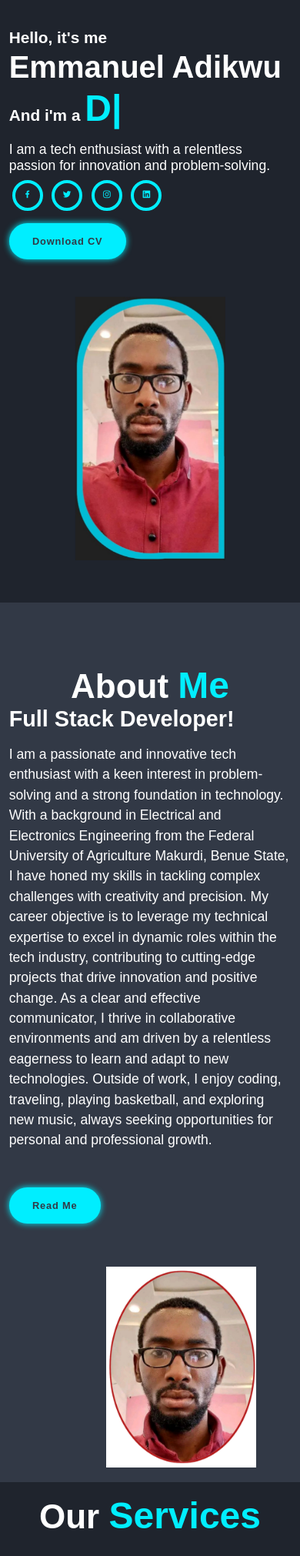
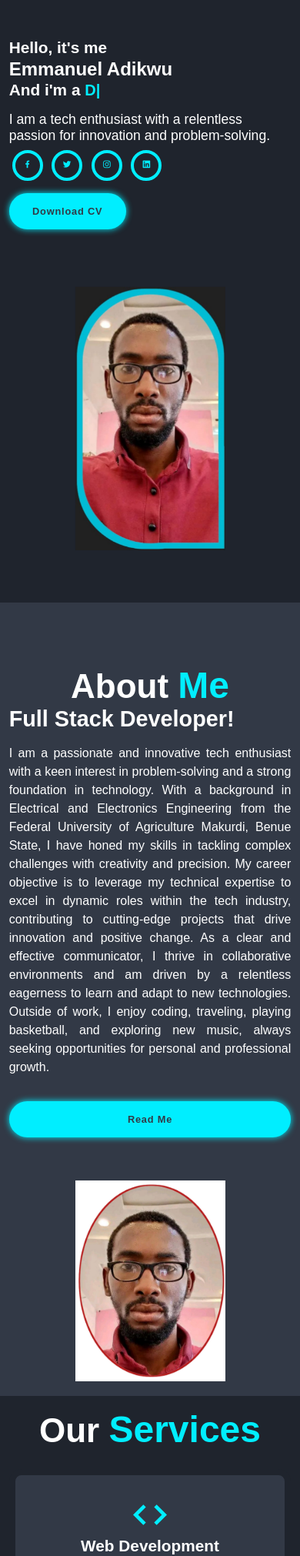
Before and after one commit to Emmanuel8577/PORTFOLIO-SITE, a Django app: page / in a window 390 px wide. Shown: the part 61-2083 px from the top of the page at 77% size. Run offline with Django 5.2, Linux system fonts and the light colour scheme; some libraries are stand-ins or nearby versions; some web fonts are replaced.

Commit message:
updated index templates

```diff
--- a/MyPortfolio/static/apps/css/style.css
+++ b/MyPortfolio/static/apps/css/style.css
@@ -180,7 +180,7 @@
 
 .about{
     display: flex;
-    justify-content: center;
+    justify-content:center;
     align-items: center;
     gap: 3rem;
     background: var(--second-bg-color);
@@ -199,7 +199,7 @@
 }
 
 .abount-content h2{
-    text-align: left;
+    text-align: center;
     line-height: 1.2;
 }
 .about-content h3{
@@ -207,9 +207,10 @@
 }
 
 .about-content p{
-    font-size: 2.2rem;
+    font-size: 2rem;
     margin: 2rem 0 4rem;
     line-height: 1.5;
+    text-align: justify;
 
 }
 
@@ -252,6 +253,7 @@
 .services-box p{
     font-size: 1.6rem;
     margin: 1rem 0 3 rem;
+    text-align: justify;
 }
 
 .portfolio {
@@ -419,6 +421,11 @@
     section {
         padding: 10rem 3% 2rem;
     }
+    .about-content a{
+        display: flex;
+        align-items: center;
+        justify-content: center;
+    }
 
     .services {
         padding: 2rem 3%;
@@ -475,10 +482,12 @@
 
     .home-content h3 {
         font-size: 2.6rem;
+        font-weight: 600;
     }
 
     .home-content h1 {
-        font-size: 5rem;
+        font-size: 4rem;
+        font-weight: 600;
     }
 
     .home-img img{
@@ -493,11 +502,13 @@
 
     .about img {
         width: 50vw;
+        margin: 0;
         margin-top: 4rem;
     }
-
-    .services h2{
-        margin-bottom: 3rem;
+    .about-content a{
+        display:flex;
+        align-items: center;
+        justify-content: center;
     }
 
     .services h2{
@@ -511,10 +522,25 @@
 }
 
 @media (max-width: 617px) {
+    .home-content h1 {
+        font-size: 3.0rem;
+        font-weight: 600;
+        line-height: 1.3;
+    }
+    .home-content h3 span{
+        font-size: 2.5rem;
+        font-weight: 600;
+    }
+    .about-content a{
+        display:flex;
+        align-items: center;
+        justify-content: center;
+    }
     .portfolio-container {
         grid-template-columns: 1fr;
 
     }
+
 
 }
 
@@ -522,6 +548,21 @@
     html {
         font-size: 50%;
 
+    }
+    .home-content h1 {
+        font-size: 3.0rem;
+        font-weight: 600;
+        line-height: 1.3;
+    }
+
+    .home-content h3 span{
+        font-size: 2.5rem;
+        font-weight: 600;
+    }
+    .about-content a{
+        display:flex;
+        align-items: center;
+        justify-content: center;
     }
     .contact form .input-box input {
         width: 100%;
@@ -531,12 +572,27 @@
 }
 
 @media (max-width: 365px) {
+    .home-content h1 {
+        font-size: 3.0rem;
+        font-weight: 600;
+        line-height: 1.3;
+    }
+    .home-content h3 span{
+        font-size: 2.5rem;
+        font-weight: 600;
+    }
     .home-img img {
         width: 55vw;
 
     }
     .about-img img{
         width:55vw;
+        margin: 0;
+    }
+    .about-content a{
+        display:flex;
+        align-items: center;
+        justify-content: center;
     }
 
     .footer{
--- a/MyPortfolio/static/apps/js/script.js
+++ b/MyPortfolio/static/apps/js/script.js
@@ -46,7 +46,7 @@
 ScrollReveal().reveal('.home-content p, .about-content', { origin: 'right' });
 
 const typed = new Typed('.multiple-text', {
-    strings: ['Full Stack Developer', 'Digital Marketer', 'Graphic Designer', 'CAC Registration Expert'],
+    strings: ['Full Stack Developer', 'Digital Marketer', 'Graphic Designer', 'CAC Expert'],
     typedSpeed: 100,
     backSpeed: 100,
     backDelay: 1000,
--- a/MyPortfolio/templates/apps/index.html
+++ b/MyPortfolio/templates/apps/index.html
@@ -12,7 +12,7 @@
 <body>
 <header class="header">
     <a href="#" class="logo">Portfolio</a>
-    <box-icon name='menu' id="main-icons" ></box-icon>
+    <i class='bx bx-menu' id="main-icons"></i>
     <nav class="navbar">
         <a href="#home" class="active">Home</a>
         <a href="#about">About</a>
@@ -58,7 +58,7 @@
            by a relentless eagerness to learn and adapt to new technologies. Outside of work, I enjoy coding, traveling, playing
            basketball, and exploring new music, always seeking opportunities for personal and professional growth.
         </p>
-        <a href="#" class="btn">Read Me</a>
+        <a href="#" class="btn" id="btn">Read Me</a>
     </div>
 </section>
 <section class="services" id="services">
@@ -189,7 +189,7 @@
 
 <!-------Custom Js-->
 <script type="text/javascript" src="/MyPortfolio/static/apps/js/script.js"></script>
-<script src="{% static 'apps/js/script.js' %}"></script>
+<script type="text/javascript" src="{% static 'apps/js/script.js' %}"></script>
 
 
 </body>
```
